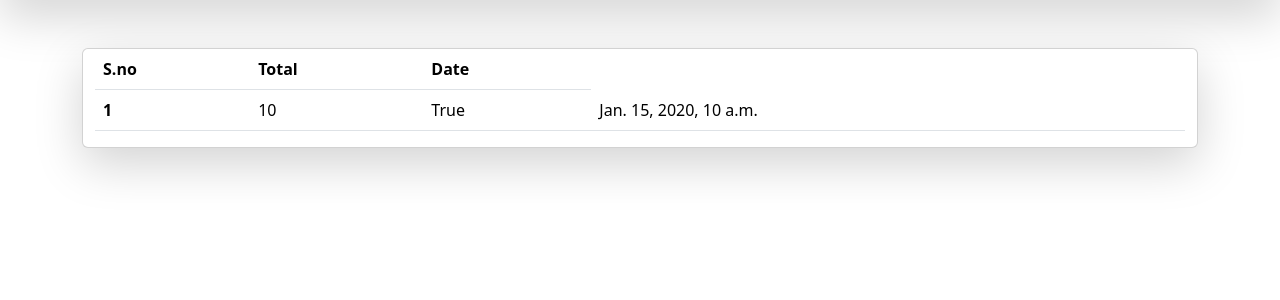
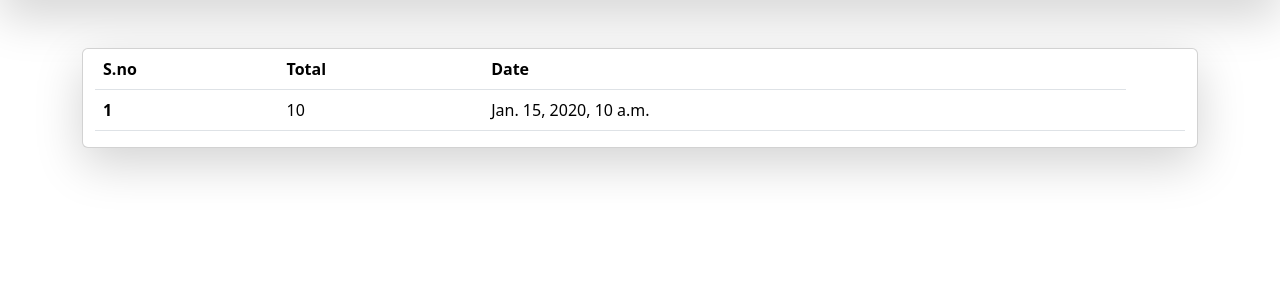
Before and after one commit to akshat5522/food-delivery-project, a Django app: page /orders/ in a window 1280 px wide. Shown: the part 56-356 px from the top of the page. Run offline with Django 5.2, Linux system fonts and the light colour scheme; a user stored in the database is signed in; tables that the repository leaves empty hold one stand-in row (values such as "Sample post"); some libraries are stand-ins or nearby versions.

Commit message:
final fix in after success

```diff
--- a/foods/templates/orders.html
+++ b/foods/templates/orders.html
@@ -8,7 +8,6 @@
                 <th scope="col">S.no</th>
                 <th scope="col">Total</th>
                 <th scope="col">Date</th>
-
             </tr>
         </thread>
         <tbody>
@@ -17,7 +16,6 @@
                 <th scope="row">{{forloop.counter}}</th>
 
                 <td>{{order.get_cart_total}}</td>
-                <td>True</td>
                 <td>
                     {{order.created_at}}
                 </td>
```
